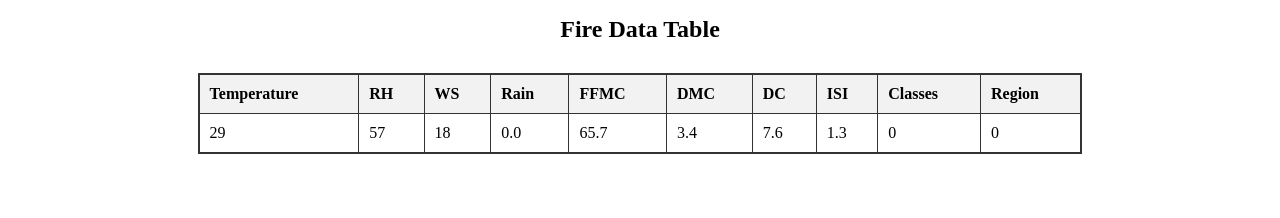
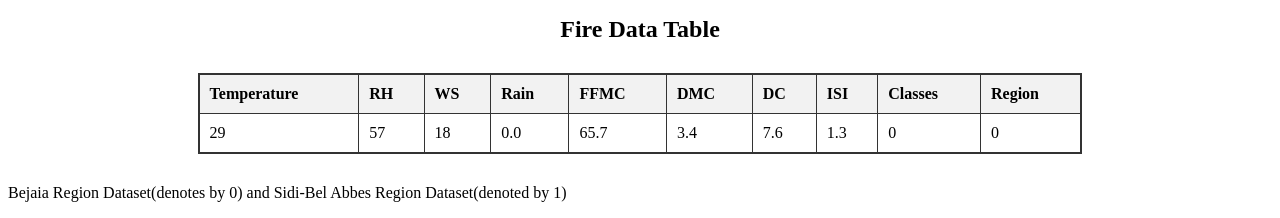
Before and after one commit to Nikhi-kumar-singh/test002, a Flask app: page /predict_data in a window 1280 px wide. Shown: the part 694-912 px from the top of the page. Before the commit the page ends 848 px from the top, so only its background shows below. Run offline with Flask 3, Linux system fonts and the light colour scheme; parts of the project's set-up code (start-up, migrations or seed data) failed here and were passed over.

Commit message:
update the readme file

```diff
--- a/templates/index.html
+++ b/templates/index.html
@@ -115,6 +115,7 @@
             <td>0</td>
         </tr>
     </table>
+    <p>Bejaia Region Dataset(denotes by 0) and  Sidi-Bel Abbes Region Dataset(denoted by 1)</p>
 
 </body>
 </html>
```
Also changed, not shown: README.md.
